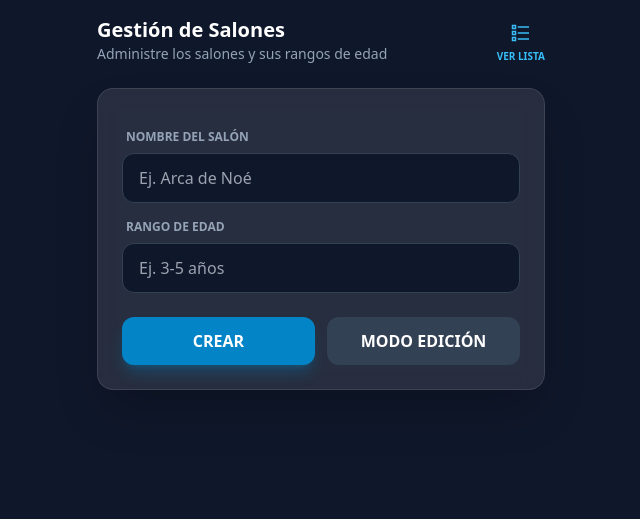
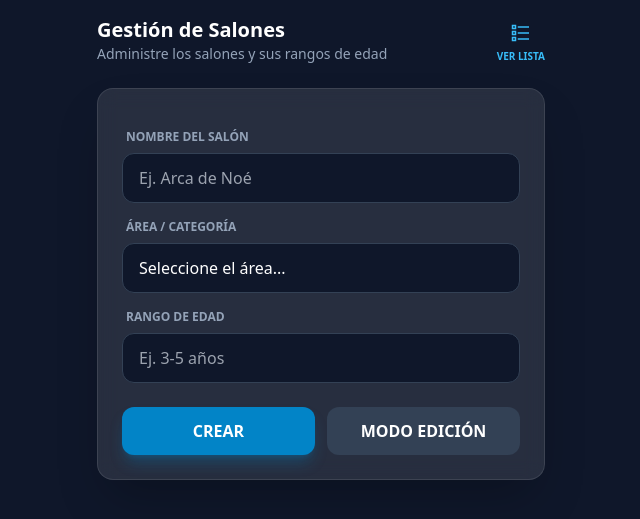
Before and after one commit to jeancgarciaq/estadistica-maranatha-infantil-fastapi, a Python web app: template web/templates/salones/index.html in a window 1280 px wide. Shown: the top 519 px of the page, without its empty margins (319-959 px from the left). Run offline with Jinja, Linux system fonts and the light colour scheme; the template is opened without the code that fills it: most values are stand-ins (such as "Sample title", 1, 10 or a date in 2020); some libraries are stand-ins or nearby versions.

Commit message:
feat: implement templates for salon management and listing pages

```diff
--- a/web/templates/salones/index.html
+++ b/web/templates/salones/index.html
@@ -43,6 +43,17 @@
                 <input type="text" name="nombre" id="salon_nombre" required
                     class="w-full bg-slate-900 border border-slate-700 rounded-xl px-4 py-3 text-white focus:outline-none focus:border-sky-500"
                     placeholder="Ej. Arca de Noé">
+            </div>
+
+            <div>
+                <label class="block text-xs font-semibold text-slate-400 uppercase mb-2 ml-1">Área / Categoría</label>
+                <select name="id_area" id="salon_id_area" required
+                    class="w-full bg-slate-900 border border-slate-700 rounded-xl px-4 py-3 text-white focus:outline-none focus:border-sky-500 appearance-none">
+                    <option value="">Seleccione el área...</option>
+                    {% for area in areas %}
+                    <option value="{{ area.id }}">{{ area.area }}</option>
+                    {% endfor %}
+                </select>
             </div>
 
             <div>
@@ -109,6 +120,7 @@
             document.getElementById('delete_id').value = params.get('id');
             document.getElementById('salon_nombre').value = params.get('nombre') || '';
             document.getElementById('salon_edad').value = params.get('edad') || '';
+            document.getElementById('salon_id_area').value = params.get('id_area') || '';
             cambiarAModoEdicion();
         }
     });
```
